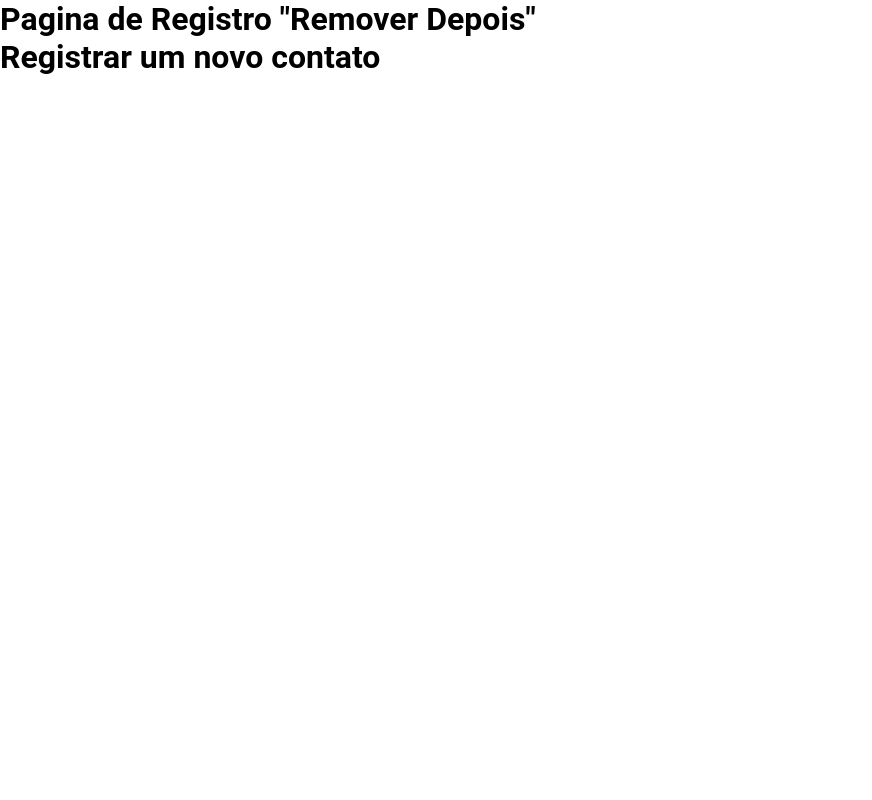
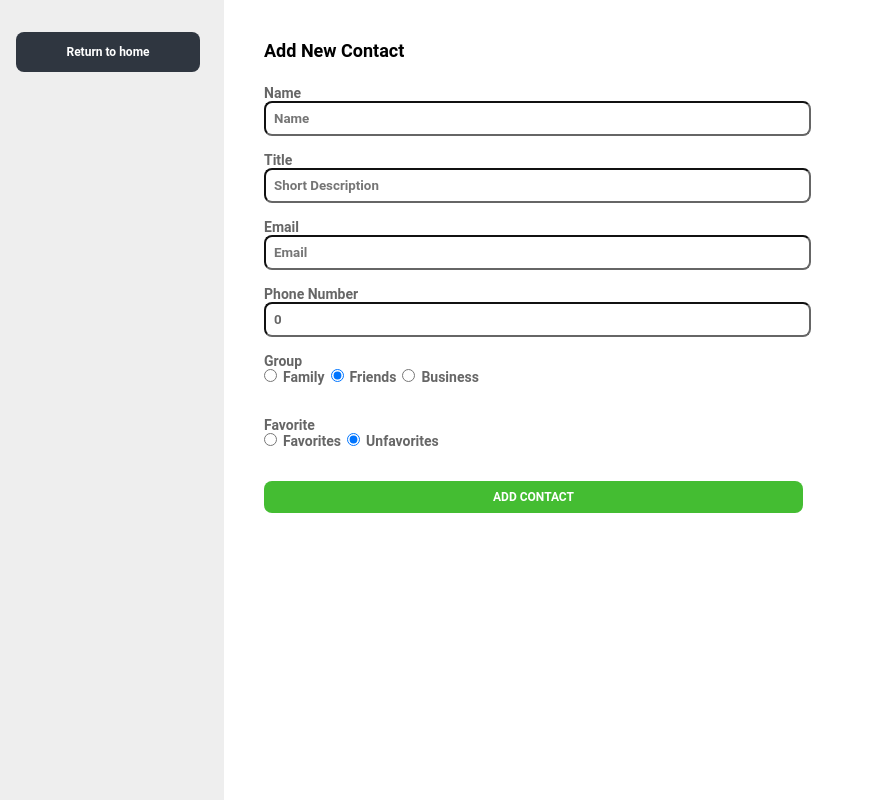
Before and after one commit to KayqueSekishiki/conecta-plus, a React (Create React App) app: page /register in a window 1280 px wide. Shown: the whole page, without its empty margins (0-872 px from the left). Built offline with nearby package versions, Linux system fonts and the light colour scheme.

Commit message:
feat: Add contact

```diff
--- /dev/null
+++ b/src/containers/FormContainer/index.tsx
@@ -0,0 +1,127 @@
+import { FormEvent, useState } from 'react'
+import { useDispatch } from 'react-redux'
+import { useNavigate } from 'react-router-dom'
+
+import { Field, MainContainer, SaveButton, Title } from '../../styles'
+import { Form, Options, Option } from './styles'
+
+import * as enums from '../../utils/enums/Contact'
+import { registerContact as register } from '../../store/reducers/contacts'
+
+const FormContainer = () => {
+  const dispatch = useDispatch()
+  const navigate = useNavigate()
+
+  const [name, setName] = useState('')
+  const [title, setTitle] = useState('')
+  const [email, setEmail] = useState('')
+  const [phone, setPhone] = useState(0)
+  const [group, setGroup] = useState(enums.Group.FRIENDS)
+  const [favorite, setFavorite] = useState(enums.Favorite.UNFAVORITE)
+
+  const registerTarefa = (event: FormEvent<HTMLFormElement>) => {
+    event.preventDefault()
+
+    dispatch(
+      register({
+        name,
+        title,
+        email,
+        phone,
+        group: enums.Group.FRIENDS,
+        favorite: enums.Favorite.UNFAVORITE
+      })
+    )
+    navigate('/')
+  }
+
+  return (
+    <MainContainer>
+      <Title>Add New Contact</Title>
+      <Form onSubmit={registerTarefa}>
+        <div>
+          <label htmlFor="name">Name</label>
+          <Field
+            value={name}
+            onChange={(e) => setName(e.target.value)}
+            type="text"
+            placeholder="Name"
+            id="name"
+          />
+        </div>
+        <div>
+          <label htmlFor="title">Title</label>
+          <Field
+            value={title}
+            onChange={(e) => setTitle(e.target.value)}
+            type="text"
+            placeholder="Short Description"
+            id="title"
+          />
+        </div>
+
+        <div>
+          <label htmlFor="email">Email</label>
+          <Field
+            value={email}
+            onChange={(e) => setEmail(e.target.value)}
+            type="email"
+            placeholder="Email"
+            id="email"
+          />
+        </div>
+
+        <div>
+          <label htmlFor="phone">Phone Number</label>
+          <Field
+            value={phone}
+            onChange={(e) => setPhone(Number(e.target.value))}
+            type="number"
+            placeholder="Phone Number"
+            id="phone"
+          />
+        </div>
+
+        <Options>
+          <p>Group</p>
+          {Object.values(enums.Group).map((group) => (
+            <Option key={group}>
+              <input
+                value={group}
+                name="group"
+                type="radio"
+                onChange={({ target }) => setGroup(target.value as enums.Group)}
+                id="group"
+                defaultChecked={group === enums.Group.FRIENDS}
+              />
+              <label htmlFor="group">{group}</label>
+            </Option>
+          ))}
+        </Options>
+
+        <Options>
+          <p>Favorite</p>
+          {Object.values(enums.Favorite).map((favorite) => (
+            <Option key={favorite}>
+              <input
+                value={favorite}
+                name="favorite"
+                type="radio"
+                onChange={({ target }) =>
+                  setFavorite(target.value as enums.Favorite)
+                }
+                id="favorite"
+                defaultChecked={favorite === enums.Favorite.UNFAVORITE}
+              />
+              <label htmlFor="favorite">{favorite}</label>
+            </Option>
+          ))}
+        </Options>
+
+        <SaveButton type="submit">ADD CONTACT</SaveButton>
+      </Form>
+    </MainContainer>
+  )
+}
+
+export default FormContainer
--- /dev/null
+++ b/src/containers/FormContainer/styles.tsx
@@ -0,0 +1,30 @@
+import styled from 'styled-components'
+
+export const Form = styled.form`
+  display: flex;
+  flex-direction: column;
+  max-width: 547px;
+  width: 100%;
+  font-weight: bold;
+  font-size: 14px;
+  color: #666;
+  gap: 16px;
+`
+
+export const Options = styled.div`
+  margin-bottom: 16px;
+
+  p {
+    magin-bottom: 6px;
+  }
+
+  input,
+  label {
+    margin-right: 6px;
+  }
+`
+
+export const Option = styled.div`
+  display: inline;
+  text-transform: capitalize;
+`
--- a/src/containers/LeftAside/index.tsx
+++ b/src/containers/LeftAside/index.tsx
@@ -22,7 +22,7 @@ const LeftAside = ({ showFilter }: Props) => {
 
   const handleLogout = () => {
     localStorage.removeItem('user')
-    navigate('/')
+    navigate('/login')
   }
 
   return (
@@ -74,17 +74,19 @@ const LeftAside = ({ showFilter }: Props) => {
               <SaveButton onClick={() => navigate('/register')}>
                 ADD NEW CONTACT
               </SaveButton>
-              <Button onClick={() => navigate('/login')}>DISCONECT</Button>
+              <Button onClick={() => handleLogout()}>DISCONECT</Button>
             </S.Filters>
           </>
         ) : (
-          <Button
-            onClick={() => {
-              handleLogout()
-            }}
-          >
-            Return to your contacts list
-          </Button>
+          <S.Filters>
+            <Button
+              onClick={() => {
+                navigate('/')
+              }}
+            >
+              Return to home
+            </Button>
+          </S.Filters>
         )}
       </div>
     </S.Aside>
--- a/src/pages/Register/index.tsx
+++ b/src/pages/Register/index.tsx
@@ -1,8 +1,12 @@
+import FormContainer from '../../containers/FormContainer'
+import LeftAside from '../../containers/LeftAside'
+import { Container } from '../../styles'
+
 const Register = () => (
-  <>
-    <h1>Pagina de Registro "Remover Depois"</h1>
-    <h1>Registrar um novo contato</h1>
-  </>
+  <Container>
+    <LeftAside showFilter={false} />
+    <FormContainer />
+  </Container>
 )
 
 export default Register
--- a/src/styles/index.ts
+++ b/src/styles/index.ts
@@ -20,7 +20,12 @@ export const MainContainer = styled.main`
   padding: 0 40px;
   height: 80vh;
   overflow-y: scroll;
+
+  h2 {
+    margin: 40px 0 24px 0;
+  }
 `
+
 export const Title = styled.h2`
   display: block;
   margin: 40px 0;
```
